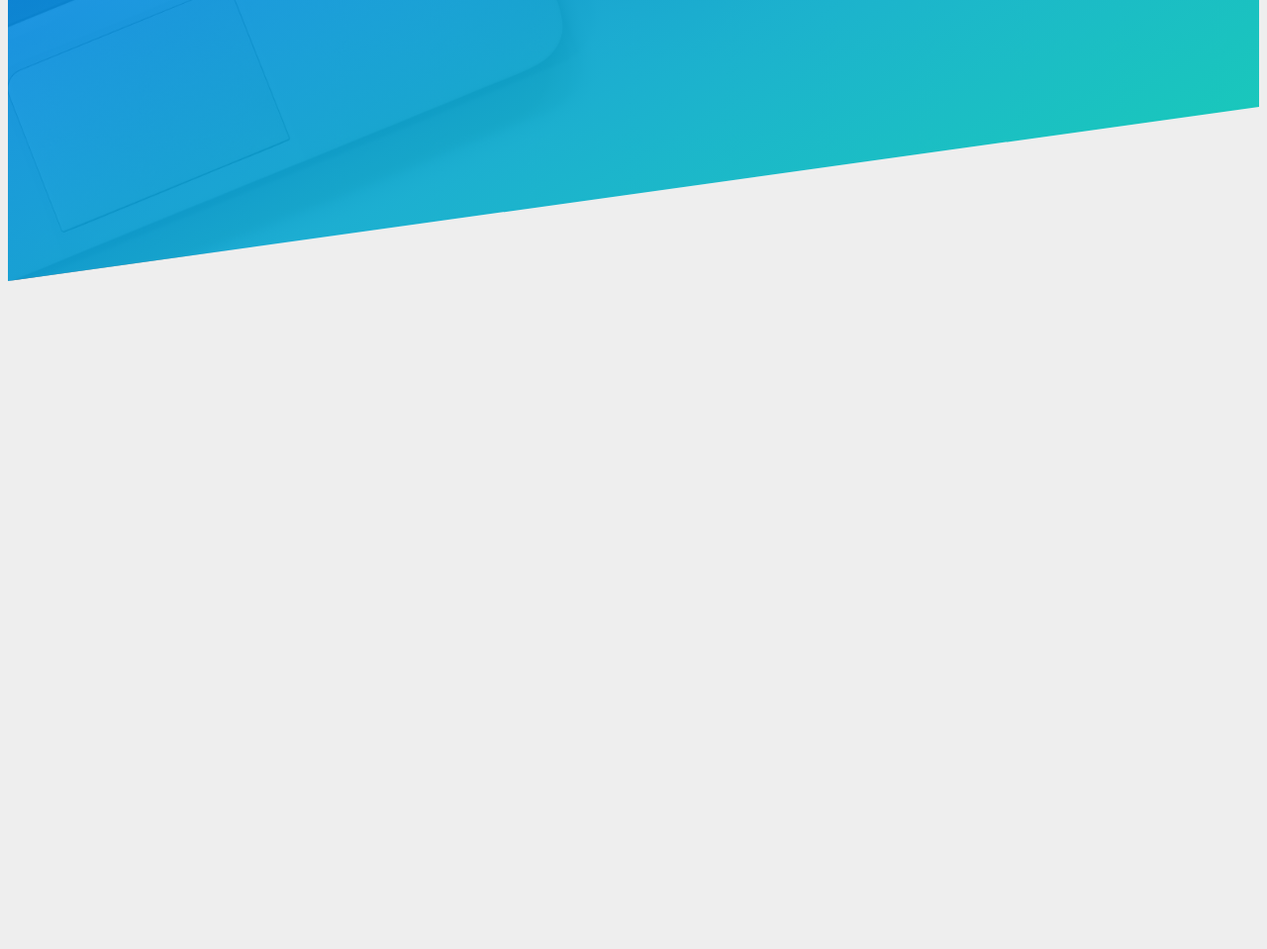
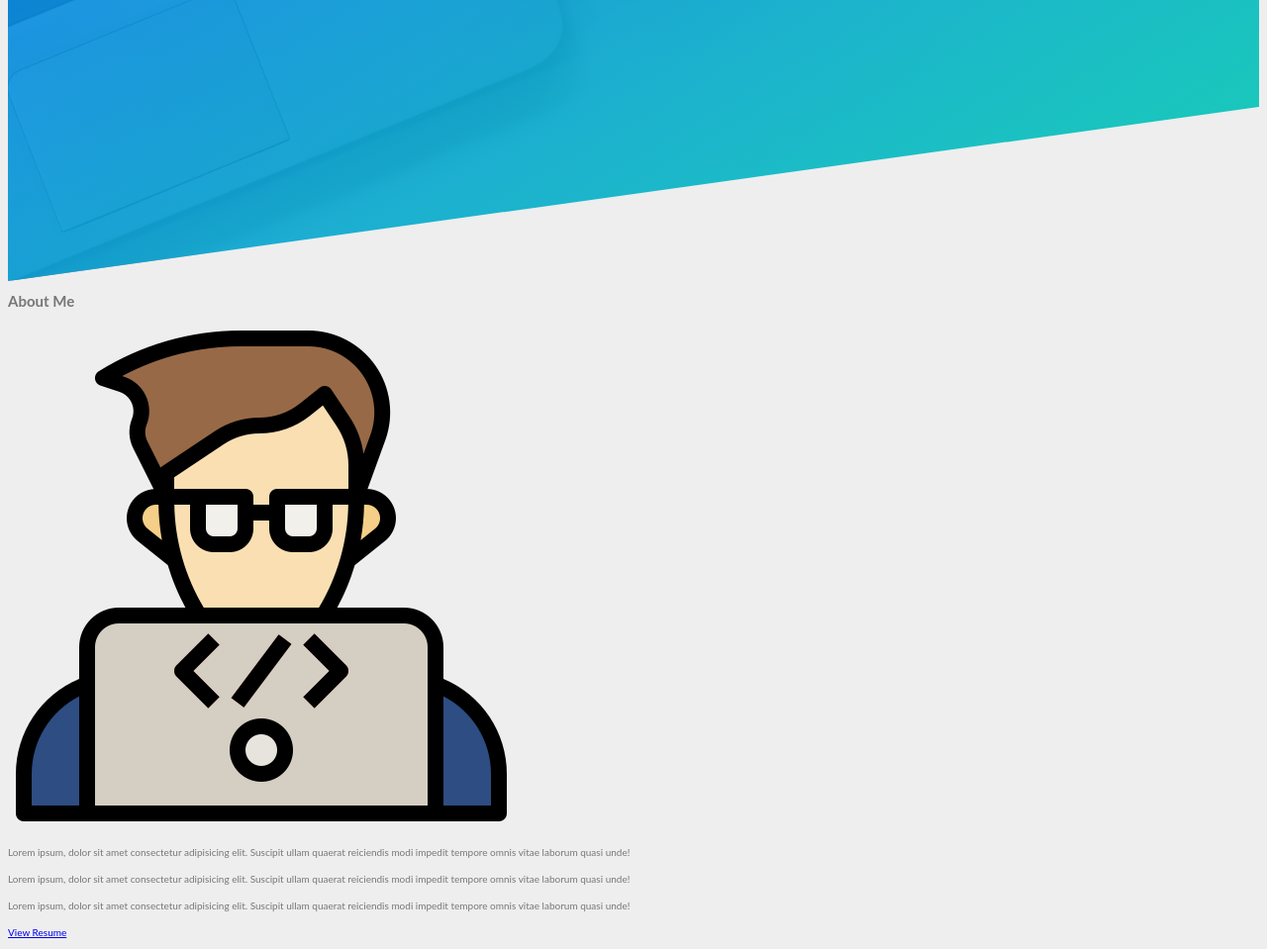
Before and after one commit to drianoK/personalPortfolio, a website: page index.html in a window 1280 px wide. Shown: the part 500-1459 px from the top of the page at 99% size. Before the commit the page ends 800 px from the top, so only its background shows below. Drawn offline with Linux system fonts and the light colour scheme.

Commit message:
Update index.html

```diff
--- a/index.html
+++ b/index.html
@@ -32,6 +32,40 @@
 
      </header>
 
+     <main>
 
+        <section class="section-about">
+            <div class="u-center-text">
+                <h2 class="heading-secondary u-margin-bottom-big">
+                    About Me
+                </h2>
+            </div>
+
+            <div class="row">
+                <div class="col-1-of-2">
+                    <div class="wrapper">
+                       <img src="../img/3242257.png" alt="Photo" class="wrapper__photo">
+                    </div>
+                </div>
+
+                <div class="col-1-of-2">
+                    <div class="wrapper">
+                    <p class="wrapper__text">
+                            Lorem ipsum, dolor sit amet consectetur adipisicing elit. Suscipit ullam quaerat reiciendis modi impedit tempore omnis vitae laborum quasi unde!
+                    </p>
+                    <p class="wrapper__text">
+                            Lorem ipsum, dolor sit amet consectetur adipisicing elit. Suscipit ullam quaerat reiciendis modi impedit tempore omnis vitae laborum quasi unde!
+                    </p>
+                    <p class="wrapper__text u-margin-bottom-medium">
+                            Lorem ipsum, dolor sit amet consectetur adipisicing elit. Suscipit ullam quaerat reiciendis modi impedit tempore omnis vitae laborum quasi unde!
+                    </p>
+                    <a href="#" class="btn-text" >View Resume</a>
+                    </div>
+                </div>
+            </div>
+        </section>
+
+
+     </main>
 </body>
 </html>
```
